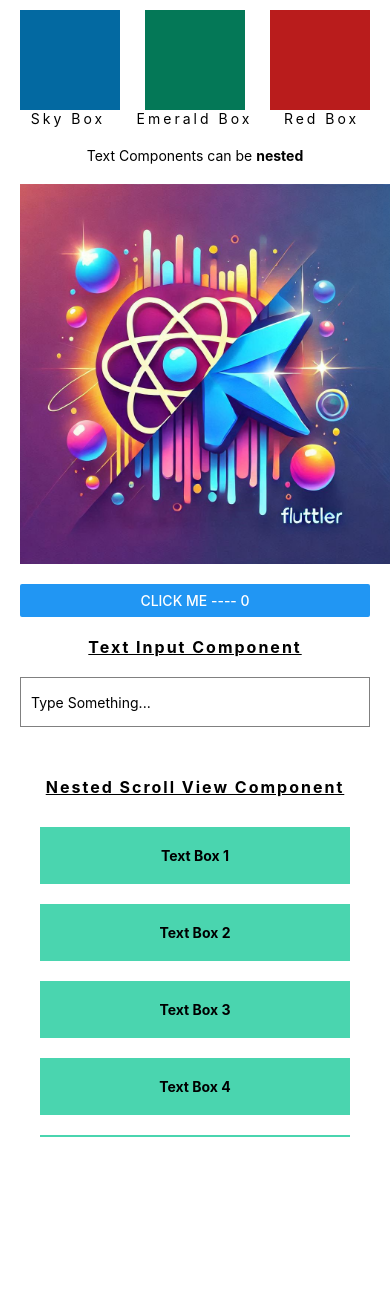
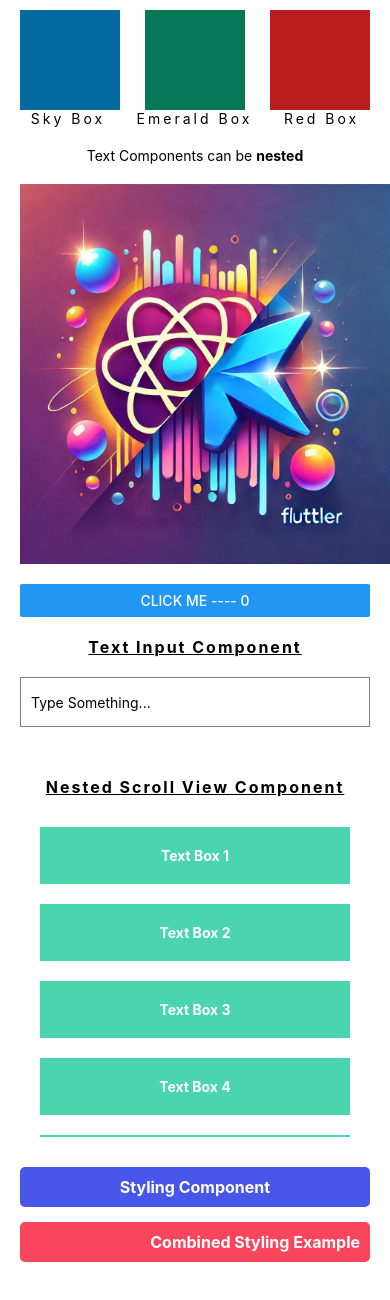
Before and after one commit to nansmatty/Core-Basics-React-Native, a React Native app: screen / in a window 390 px wide. Shown: the top 1300 px of the page. Before the commit the page ends 1177 px from the top, so only its background shows below. Built offline with nearby package versions, Linux system fonts and the light colour scheme.

Commit message:
Styling component and combined styling concept

```diff
--- a/App.tsx
+++ b/App.tsx
@@ -5,6 +5,7 @@ import ButtonComponent from './src/components/ButtonComponent';
 import TextInputComponent from './src/components/TextInputComponent';
 import {ScrollView, StyleSheet, Text, View} from 'react-native';
 import NestedScrollViewComponent from './src/components/NestedScrollViewComponent';
+import StylingComponent from './src/components/StylingComponent';
 
 function App(): React.JSX.Element {
   return (
@@ -19,6 +20,7 @@ function App(): React.JSX.Element {
         <ButtonComponent />
         <TextInputComponent />
         <NestedScrollViewComponent />
+        <StylingComponent />
       </ScrollView>
       {/* <Text style={styles.textBottom}>This wont move</Text> */}
     </View>
--- a/src/components/NestedScrollViewComponent.tsx
+++ b/src/components/NestedScrollViewComponent.tsx
@@ -44,6 +44,7 @@ const styles = StyleSheet.create({
     textAlign: 'center',
     marginVertical: 10,
     fontWeight: 'bold',
+    color: '#fff',
   },
 });
 
--- /dev/null
+++ b/src/components/StylingComponent.tsx
@@ -0,0 +1,50 @@
+import {View, Text, StyleSheet} from 'react-native';
+import React from 'react';
+
+const StylingComponent = () => {
+  return (
+    <View style={styles.container}>
+      <View
+        style={{
+          backgroundColor: '#4856ea',
+          padding: 10,
+          borderRadius: 5,
+          marginBottom: 15,
+        }}>
+        <Text
+          style={{
+            color: 'white',
+            fontWeight: 'bold',
+            fontSize: 16,
+            textAlign: 'center',
+          }}>
+          Styling Component
+        </Text>
+      </View>
+      <View style={[styles.combinedStyling, {backgroundColor: '#fa455d'}]}>
+        <Text style={[styles.combinedStylingText, {textAlign: 'right'}]}>
+          Combined Styling Example
+        </Text>
+      </View>
+    </View>
+  );
+};
+
+const styles = StyleSheet.create({
+  container: {
+    marginBottom: 20,
+  },
+  combinedStyling: {
+    padding: 10,
+    borderRadius: 5,
+    marginBottom: 15,
+  },
+
+  combinedStylingText: {
+    color: 'white',
+    fontWeight: 'bold',
+    fontSize: 16,
+  },
+});
+
+export default StylingComponent;
```
